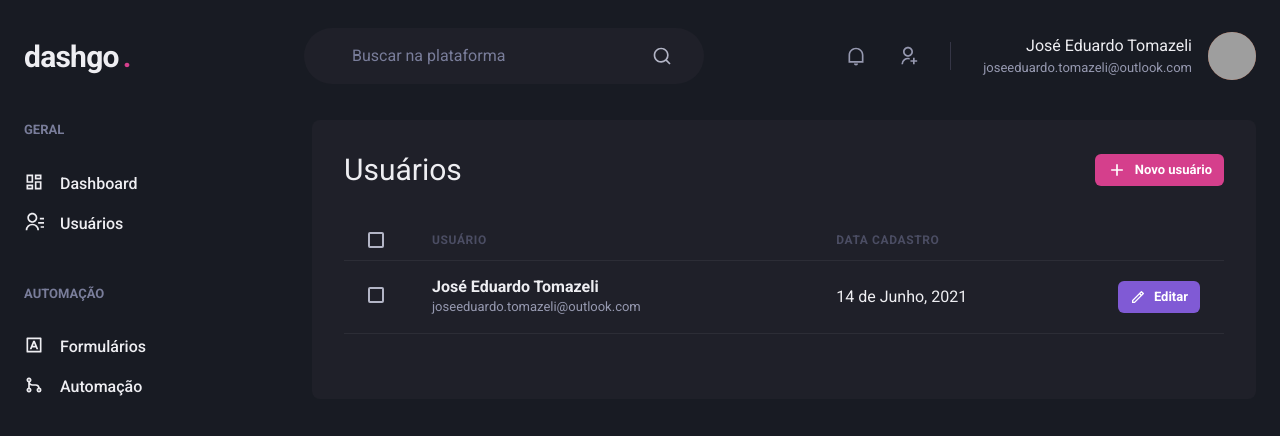
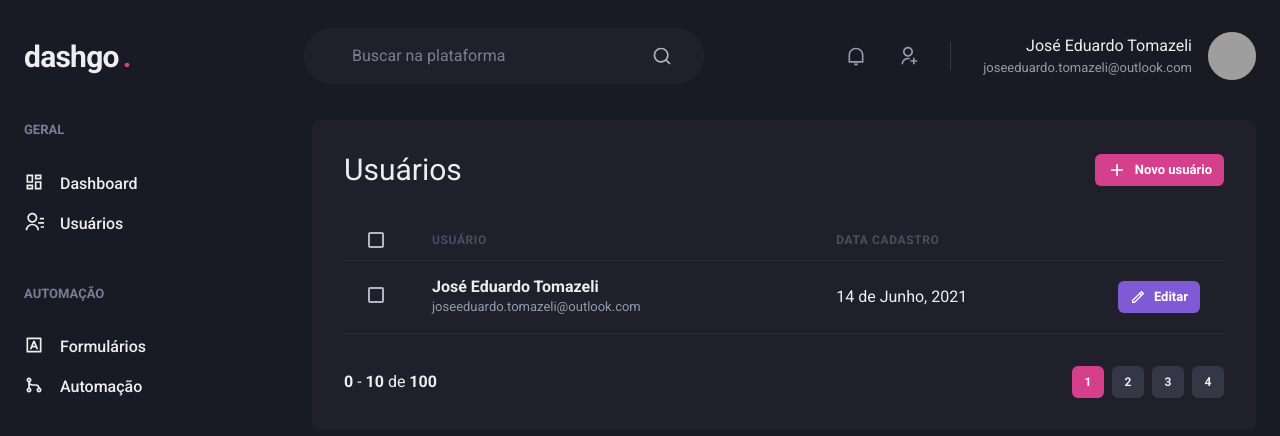
Before and after one commit to joseeduardotomazeli/dash-go, a Next.js app: page /users in a window 1280 px wide. Shown: the top 436 px of the page. Built offline with nearby package versions, Linux system fonts and the light colour scheme; grey boxes are pictures that could not be loaded.

Commit message:
feat: add pagination component

```diff
--- /dev/null
+++ b/src/components/Pagination.tsx
@@ -0,0 +1,56 @@
+import { HStack, Box, Text, Button } from '@chakra-ui/react';
+
+function Pagination() {
+  return (
+    <HStack spacing={6} justify="space-between" align="center" marginTop={8}>
+      <Box>
+        <strong>0</strong> - <strong>10</strong> de <strong>100</strong>
+      </Box>
+
+      <HStack spacing={2}>
+        <Button
+          size="sm"
+          colorScheme="pink"
+          width={4}
+          fontSize="xs"
+          disabled
+          _disabled={{ bgColor: 'pink.500', cursor: 'default' }}
+        >
+          1
+        </Button>
+
+        <Button
+          size="sm"
+          width={4}
+          backgroundColor="gray.700"
+          fontSize="xs"
+          _hover={{ bgColor: 'gray.500' }}
+        >
+          2
+        </Button>
+
+        <Button
+          size="sm"
+          width={4}
+          backgroundColor="gray.700"
+          fontSize="xs"
+          _hover={{ bgColor: 'gray.500' }}
+        >
+          3
+        </Button>
+
+        <Button
+          size="sm"
+          width={4}
+          backgroundColor="gray.700"
+          fontSize="xs"
+          _hover={{ bgColor: 'gray.500' }}
+        >
+          4
+        </Button>
+      </HStack>
+    </HStack>
+  );
+}
+
+export default Pagination;
--- a/src/pages/users/index.tsx
+++ b/src/pages/users/index.tsx
@@ -17,6 +17,7 @@ import { RiAddLine, RiPencilLine } from 'react-icons/ri';
 
 import Header from '../../components/Header';
 import Sidebar from '../../components/Sidebar';
+import Pagination from '../../components/Pagination';
 
 function UserList() {
   return (
@@ -92,6 +93,8 @@ function UserList() {
               </Tr>
             </Tbody>
           </Table>
+
+          <Pagination />
         </Box>
       </Flex>
     </Box>
```
